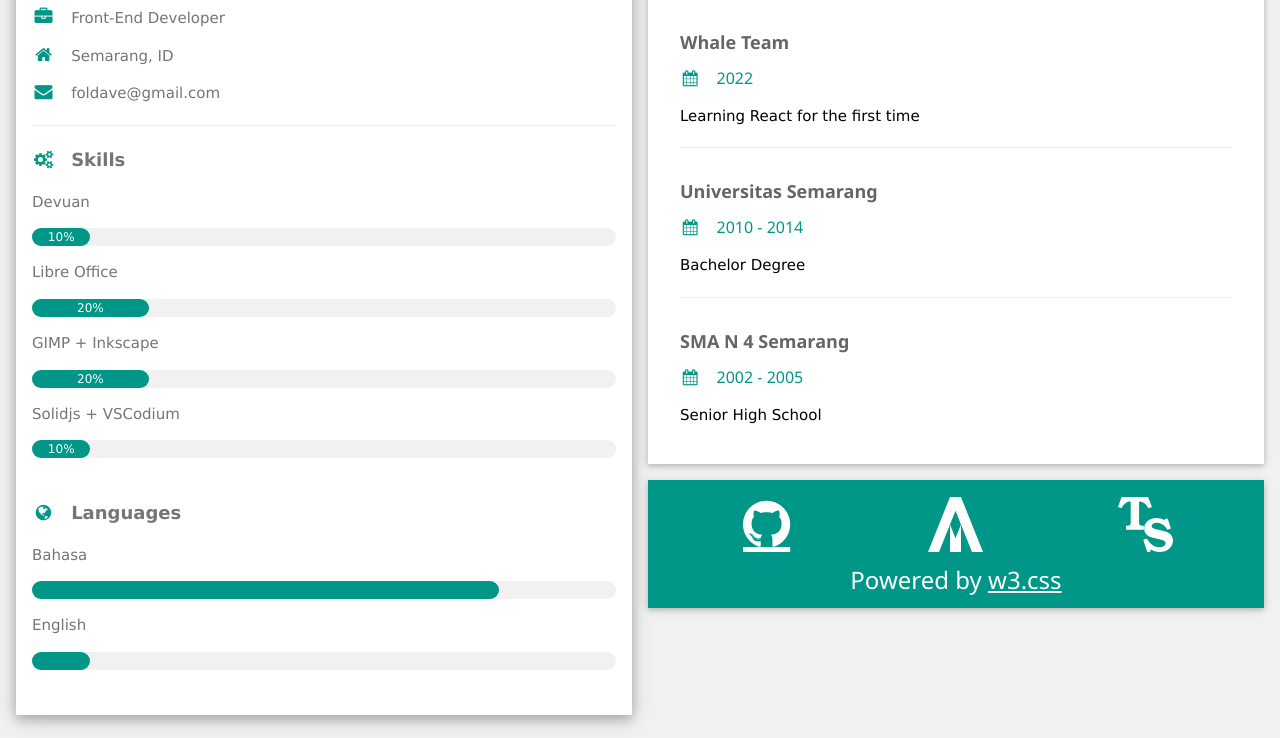
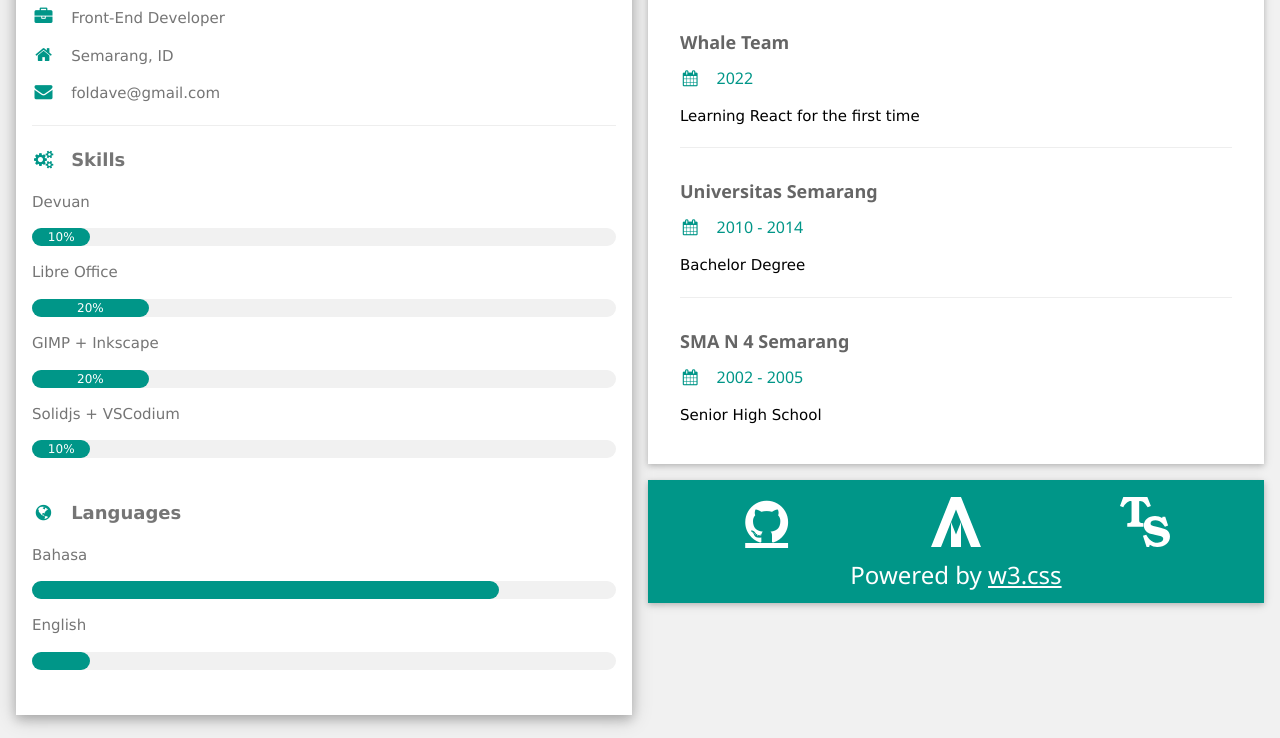
Before and after one commit to ibrahimajie/ajiecv.github.io, a plain HTML site: page index.html in a window 1280 px wide. Shown: the part 434-1172 px from the top of the page. Drawn offline with nearby package versions, Linux system fonts and the light colour scheme.

Commit message:
Update index.html

```diff
--- a/index.html
+++ b/index.html
@@ -131,15 +131,15 @@
                                     <div class="w3-row">
                                       <div class="w3-third w3-container">
                                         <a href="https://github.com/ibrahimajie" target="_blank" class="fa fa-github w3-hover-opacity"
-                                          style="font-size:55px" alt="Ajie's Github"></a>
+                                          style="font-size:50px" alt="Ajie's Github"></a>
                                       </div>
                                       <div class="w3-third w3-container">
                                         <a href="https://iaapp.github.io" target="_blank" class="w3-hover-opacity"><img src="iaapplogo.svg"
-                                          style="height:55px" alt="IAAPP"></a>
+                                          style="height:50px" alt="IAAPP"></a>
                                       </div>
                                       <div class="w3-third w3-container">
                                         <a href="https://tinisus.github.io" target="_blank" class="w3-hover-opacity"><img src="tinisuslogo.svg"
-                                          style="height:55px" alt="TiniSus"></a>
+                                          style="height:50px" alt="TiniSus"></a>
                                       </div>
                                     </div>
                                   </div>
```
